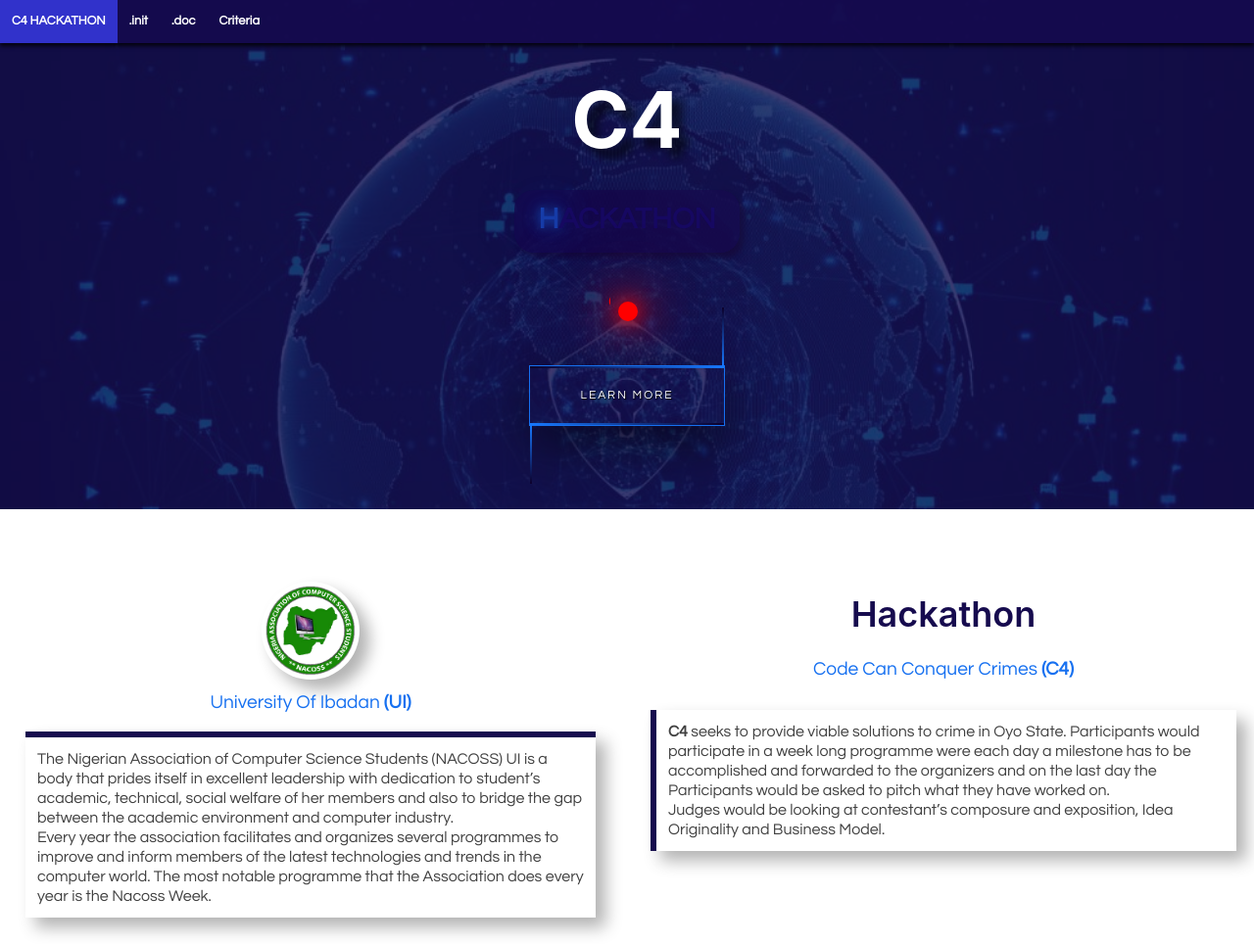
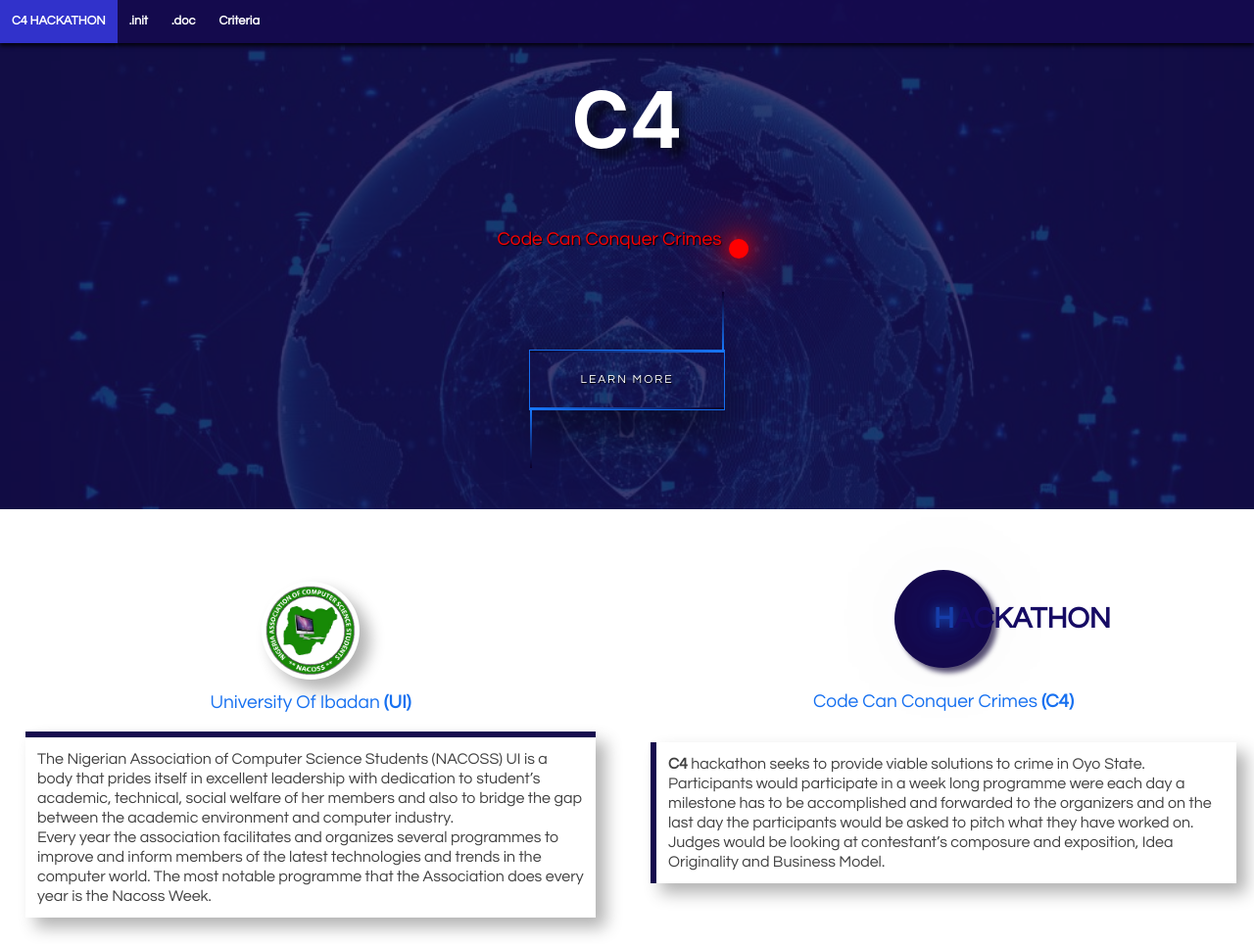
Before and after one commit to femiayodeji/c4, a website: page index.html in a window 1280 px wide. Shown: the top 964 px of the page at 98% size. Drawn offline with Linux system fonts and the light colour scheme.

Commit message:
modify title-2

```diff
--- a/index.html
+++ b/index.html
@@ -34,17 +34,14 @@
 		<section class="container-fluid scene" id="init">
 	    	<div class="scene-content">
 	            <h2 class="title-1">C4</h2>
-	            <p class="glow vertical-center">
-	            	<span>h</span><span>a</span><span>c</span><span>k</span><span>a</span><span>t</span><span>h</span><span>o</span><span>n</span>
-	            </p>
-	            <div class="vertical-center m-2">
-		            <p class="title-2 text-danger typewriter">
+	            <div class="vertical-center m-4">
+		            <p class="title-2 text-danger">
 		            	Code Can Conquer Crimes
 		            </p>
 	            	<b class="m-1 explosive"></b>
 	            </div>
 	            <div class="text-center">
-		            <a href="#doc" class="m-2 btn-circuit text-center">
+		            <a href="#doc" class="m-4 btn-circuit text-center">
 		            	<span></span>
 		            	<span></span>
 		            	<span></span>
@@ -77,7 +74,11 @@
 				<div class="flex-large">
 					<div class="m-1 hackahthon text-center">
 						<div class="p-1">
-							<h1 class="header">Hackathon</h1>
+				            <p class="glow vertical-center">
+				            	<span>h</span><span>a</span><span>c</span><span>k</span><span>a</span><span>t</span><span>h</span><span>o</span><span>n</span>
+				            </p>
+							<!-- <h1 class="header">Hackathon</h1> -->
+
 				            <p class="title-2 text-primary">
 				            	Code Can Conquer Crimes <b>(C4)</b>
 				            </p>
@@ -86,7 +87,7 @@
 			        <div class="border-left m-1 shadow">
 			        	<p class="p-3">
 
-							<strong>C4</strong> seeks to provide viable solutions to crime in Oyo State. Participants would participate in a week long programme were each day a milestone has to be accomplished and forwarded to the organizers and on the last day the Participants would be asked to pitch what they have worked on.
+							<strong>C4</strong> hackathon seeks to provide viable solutions to crime in Oyo State. Participants would participate in a week long programme were each day a milestone has to be accomplished and forwarded to the organizers and on the last day the participants would be asked to pitch what they have worked on.
 							<br/>
 							Judges would be looking at contestant’s composure and exposition, Idea Originality and Business Model.
 			        	</p>
--- a/public/css/glow.css
+++ b/public/css/glow.css
@@ -1,11 +1,12 @@
 .glow{
-    background: rgba(22,11,78,0.8);
-    border-radius: 20px;
-    width: 230px;
+    background: rgb(22,11,78);
+    border-radius: 50%;
+    width: 100px;
+    height: 100px;
     display: inline-block;
     box-shadow: 5px 5px 5px rgba(22,11,60,0.7);
     color: rgba(22,11,78,0.8);
-    padding: 20px;
+    padding: 40px;
 }
 .glow > span{
     text-transform: uppercase;
@@ -63,6 +64,8 @@
                     0 0 128px rgb(22,112,240),
                     0 0 256px rgb(22,112,240),
                     0 0 512px rgb(22,112,240),
-                    0 0 1024px rgb(22,112,240);
+                    0 0 1024px rgb(22,112,240),
+                    0 0 2048px rgb(22,112,240),
+                    0 0 4096px rgb(22,112,240);
     }
  }
--- a/public/css/typewriter.css
+++ b/public/css/typewriter.css
@@ -18,7 +18,7 @@
         width: 120px;
     }
     50%{
-        width: 190px;
+        width: 200px;
     }
     60%{
         width: 120px;
```
